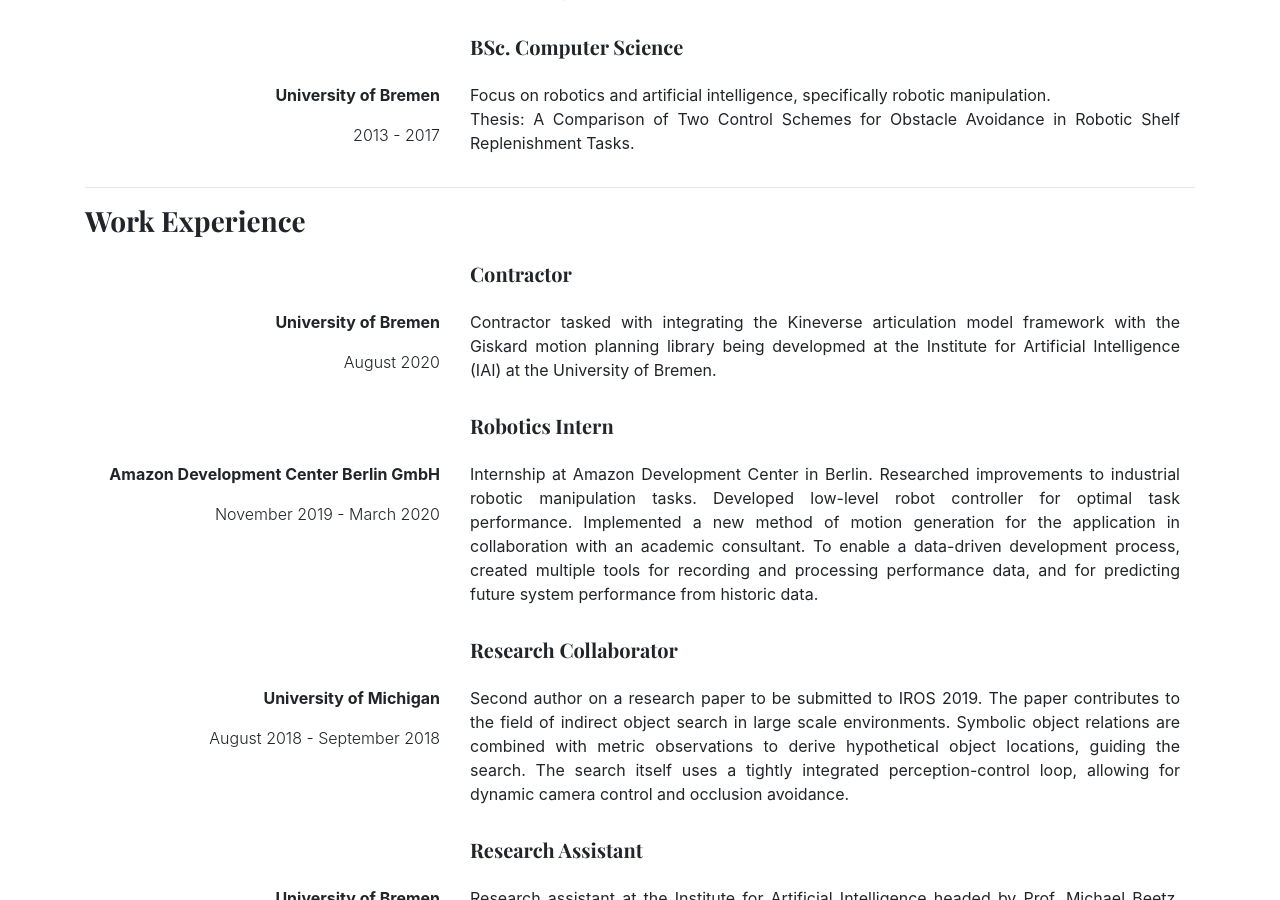
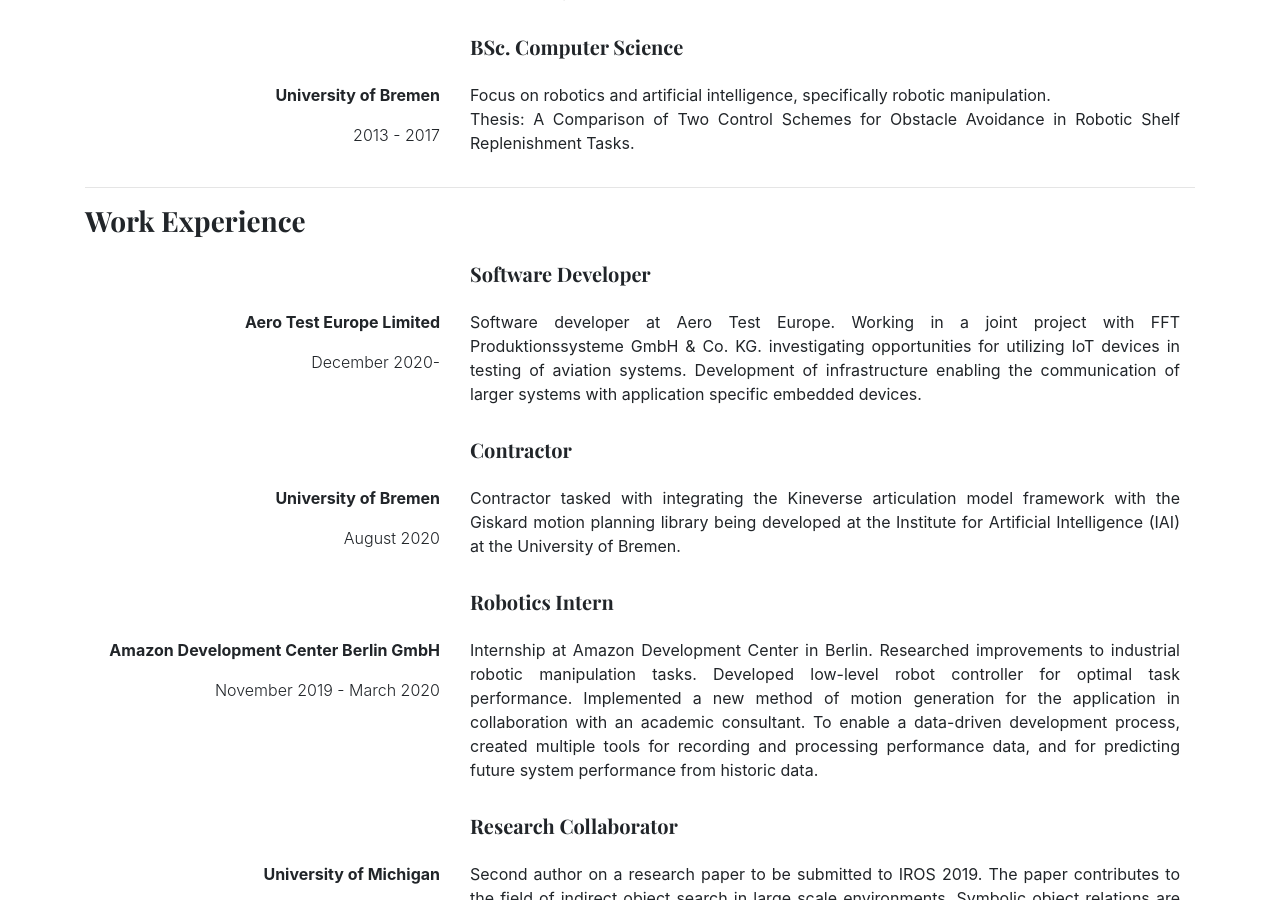
Before and after one commit to ARoefer/personal_site, a Jekyll site: the page built from index.html, in a window 1280 px wide and 900 px high, scrolled down 903 px. Built offline with Jekyll 4.4.1, drawn with Linux system fonts in a browser that asks for light colours; nearby versions of some CDN libraries.

Commit message:
Added ATE to CV

```diff
--- a/_data/cv.yaml
+++ b/_data/cv.yaml
@@ -24,10 +24,15 @@
       final: "Thesis: A Comparison of Two Control Schemes for Obstacle Avoidance in Robotic Shelf Replenishment Tasks."
 
   Work:
+    - as: Software Developer
+      from: December 2020-
+      where: Aero Test Europe Limited
+      desc: Software developer at Aero Test Europe. Working in a joint project with FFT Produktionssysteme GmbH & Co. KG. investigating opportunities for utilizing IoT devices in testing of aviation systems. Development of infrastructure enabling the communication of larger systems with application specific embedded devices.
+
     - as: Contractor
       from: August 2020
       where: University of Bremen
-      desc: Contractor tasked with integrating the Kineverse articulation model framework with the Giskard motion planning library being developmed at the Institute for Artificial Intelligence (IAI) at the University of Bremen.
+      desc: Contractor tasked with integrating the Kineverse articulation model framework with the Giskard motion planning library being developed at the Institute for Artificial Intelligence (IAI) at the University of Bremen.
 
 
     - as: Robotics Intern
```
